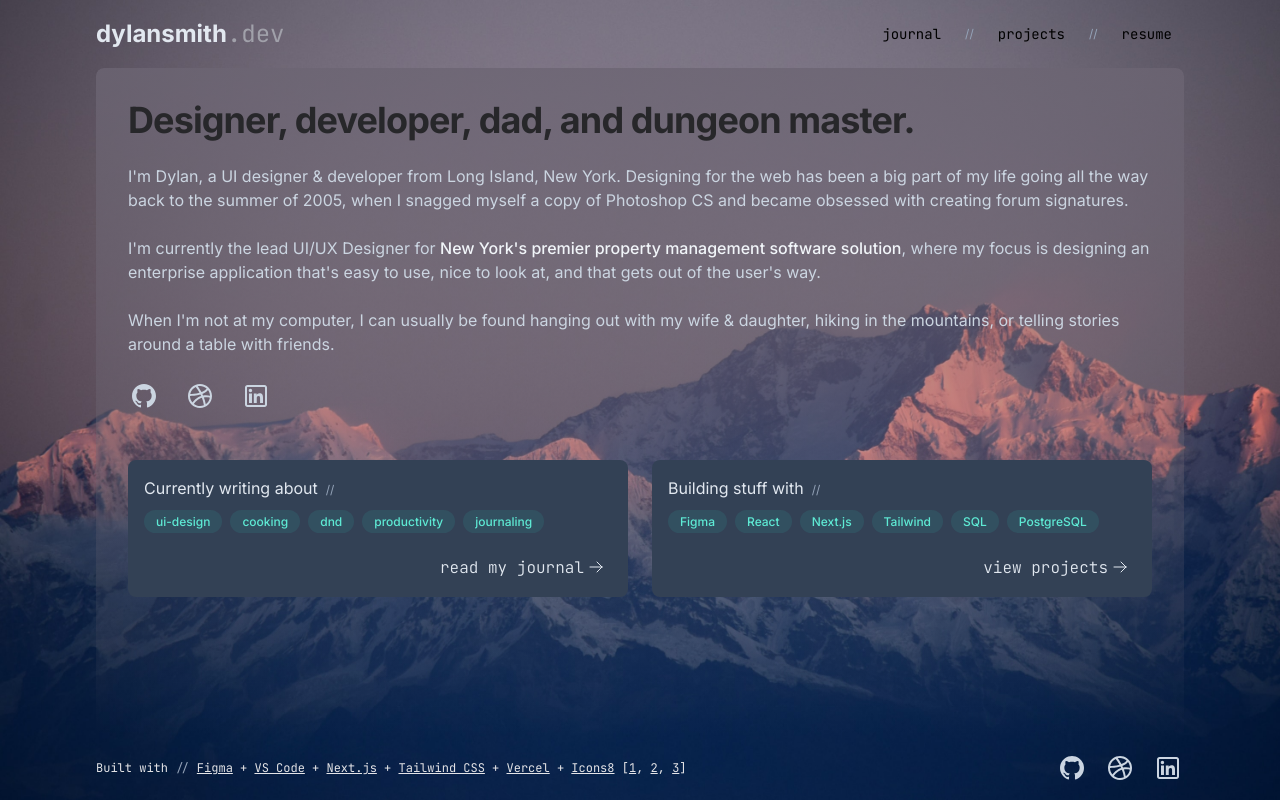
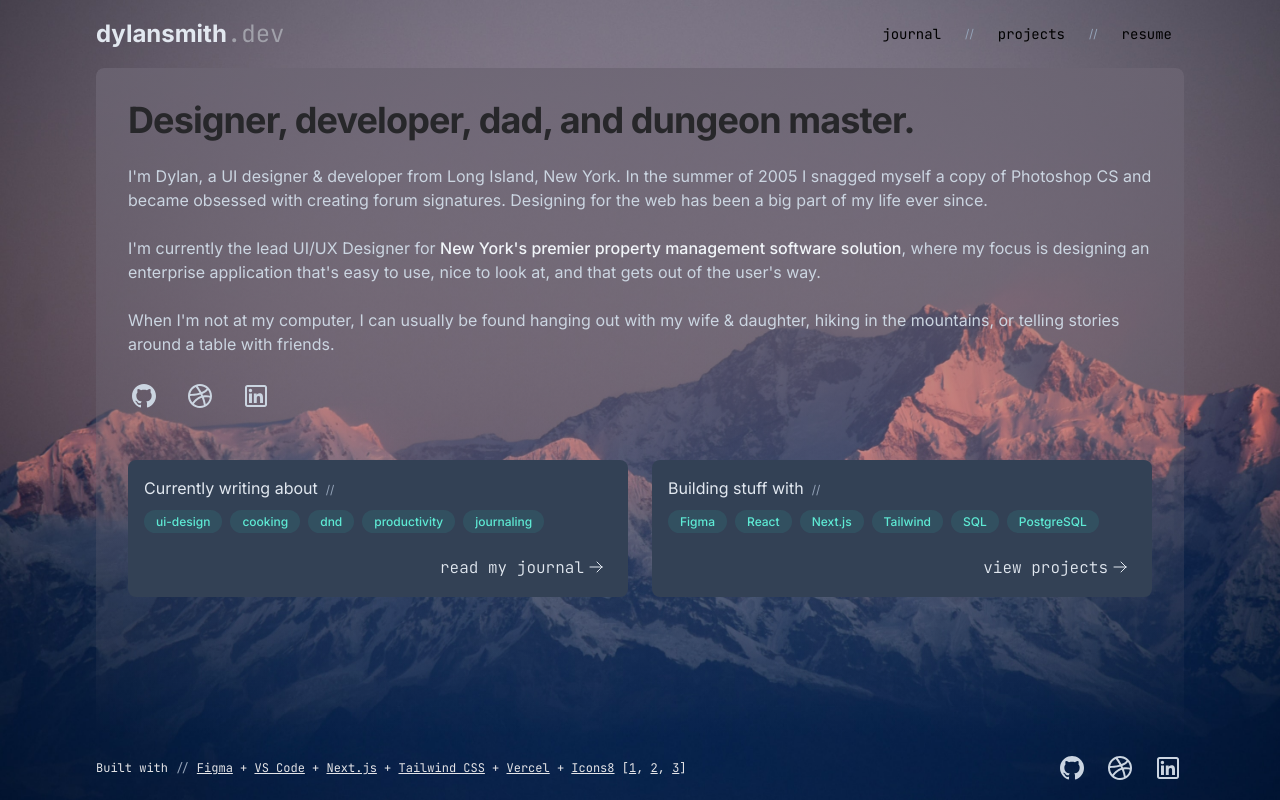
Before and after one commit to dylpckl/dsdev, a Next.js app: page / in a window 1280 px wide. Built offline with nearby package versions, Linux system fonts and the light colour scheme; a web font is replaced by a local one.

Commit message:
build errors

```diff
--- a/src/app/page.tsx
+++ b/src/app/page.tsx
@@ -95,24 +95,26 @@ export default function Home() {
         <div className="flex flex-col gap-6 mt-6 text-slate-300">
           <p className="">
             I&apos;m Dylan, a UI designer & developer from Long Island, New
-            York. Designing for the web has been a big part of my life going all
-            the way back to the summer of 2005, when I snagged myself a copy of
-            Photoshop CS and became obsessed with creating forum signatures.
+            York. In the summer of 2005 I snagged myself a copy of Photoshop CS
+            and became obsessed with creating forum signatures. Designing for
+            the web has been a big part of my life ever since.
           </p>
           <p>
-            I'm currently the lead UI/UX Designer for{" "}
+            I&apos;m currently the lead UI/UX Designer for{" "}
             <a
               className="font-medium text-slate-100 hover:text-teal-300 hover:underline"
               href="https://multidataservices.com/"
             >
-              New York's premier property management software solution
+              New York&apos;s premier property management software solution
             </a>
             , where my focus is designing an enterprise application that&apos;s
-            easy to use, nice to look at, and that gets out of the user&apos;s way.
+            easy to use, nice to look at, and that gets out of the user&apos;s
+            way.
           </p>
           <p>
-            When I&apos;m not at my computer, I can usually be found hanging out with my
-            wife & daughter, hiking in the mountains, or telling stories around a table with friends.
+            When I&apos;m not at my computer, I can usually be found hanging out
+            with my wife & daughter, hiking in the mountains, or telling stories
+            around a table with friends.
           </p>
         </div>
 
```
